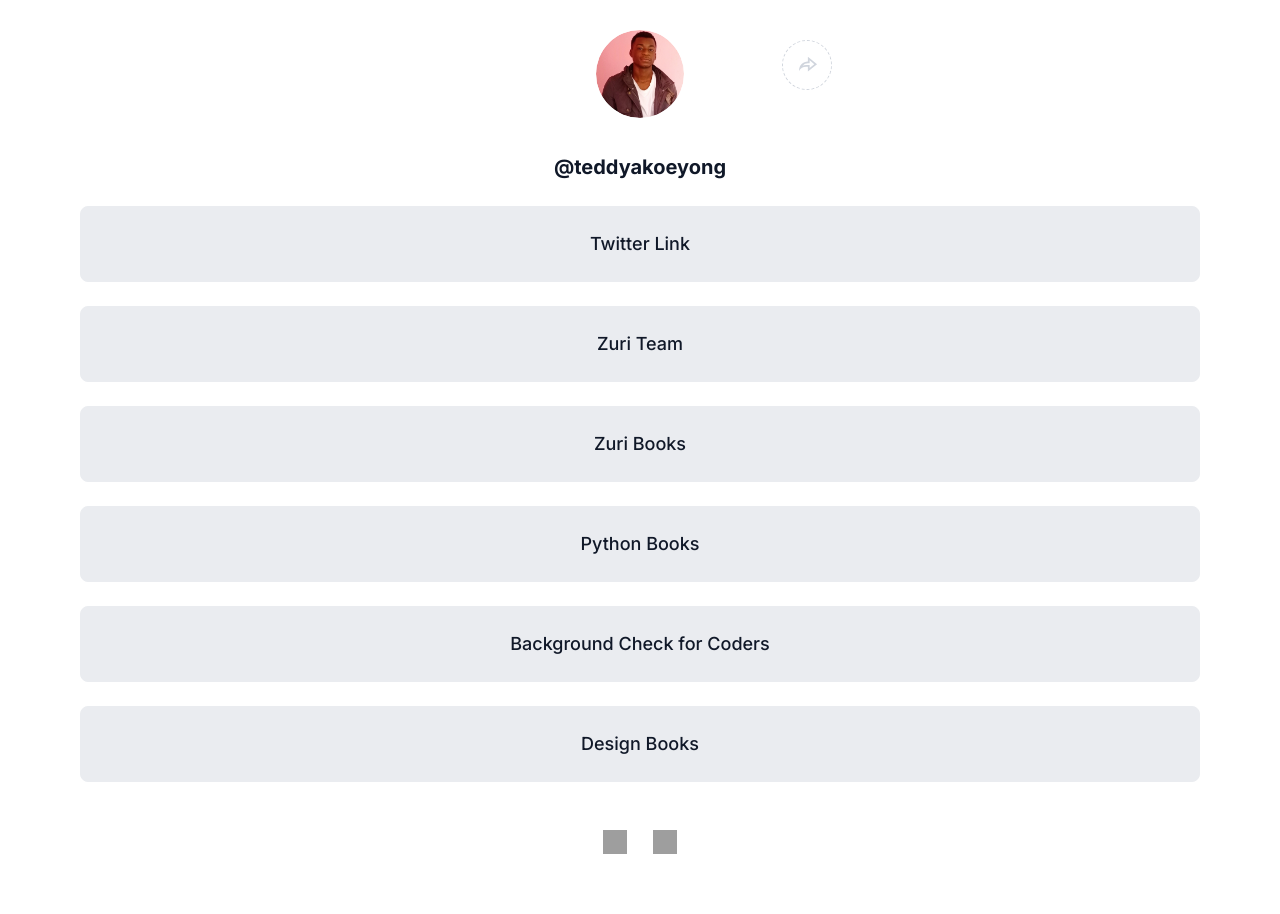
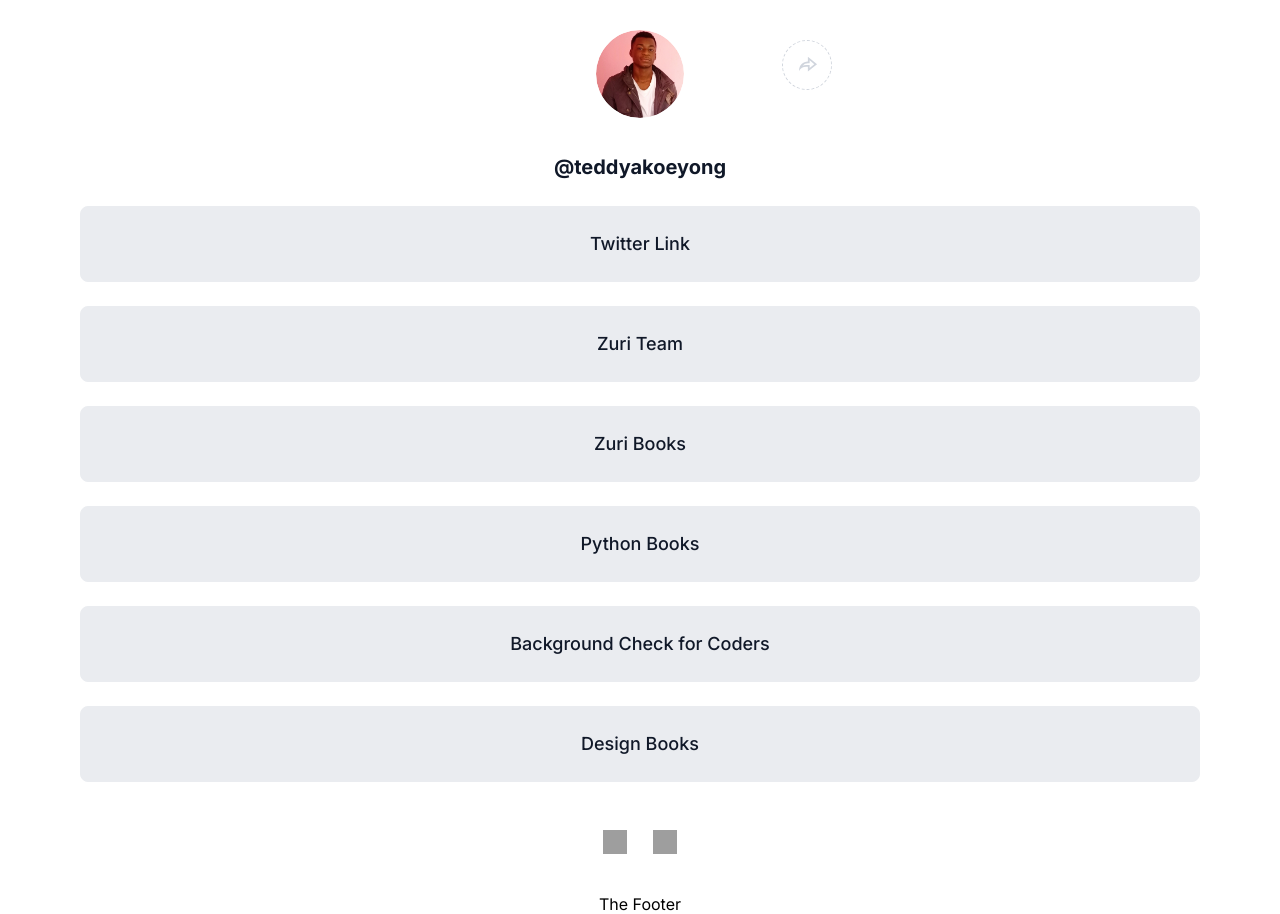
Before and after one commit to teddyakoeyong237/hng9.0stage-1, a React (Create React App) app: page / in a window 1280 px wide. Built offline with nearby package versions, Linux system fonts and the light colour scheme; grey boxes are pictures that could not be loaded.

Commit message:
Create footer component

```diff
--- a/src/App.js
+++ b/src/App.js
@@ -1,12 +1,14 @@
 import './App.css';
 import Links from './components/links/Links';
 import Profile from './components/profile/Profile';
+import Footer from './components/footer/Footer';
 
 function App() {
   return (
     <div className="App">
       <Profile />
       <Links />
+      <Footer />
     </div>
   );
 }
--- /dev/null
+++ b/src/components/footer/Footer.jsx
@@ -0,0 +1,12 @@
+import React from 'react';
+import './footer.css';
+
+function Footer() {
+    return (
+        <div className='footer'>
+            The Footer
+        </div>
+    );
+}
+
+export default Footer;
```
Also changed, not shown: src/components/footer/footer.css (added).
